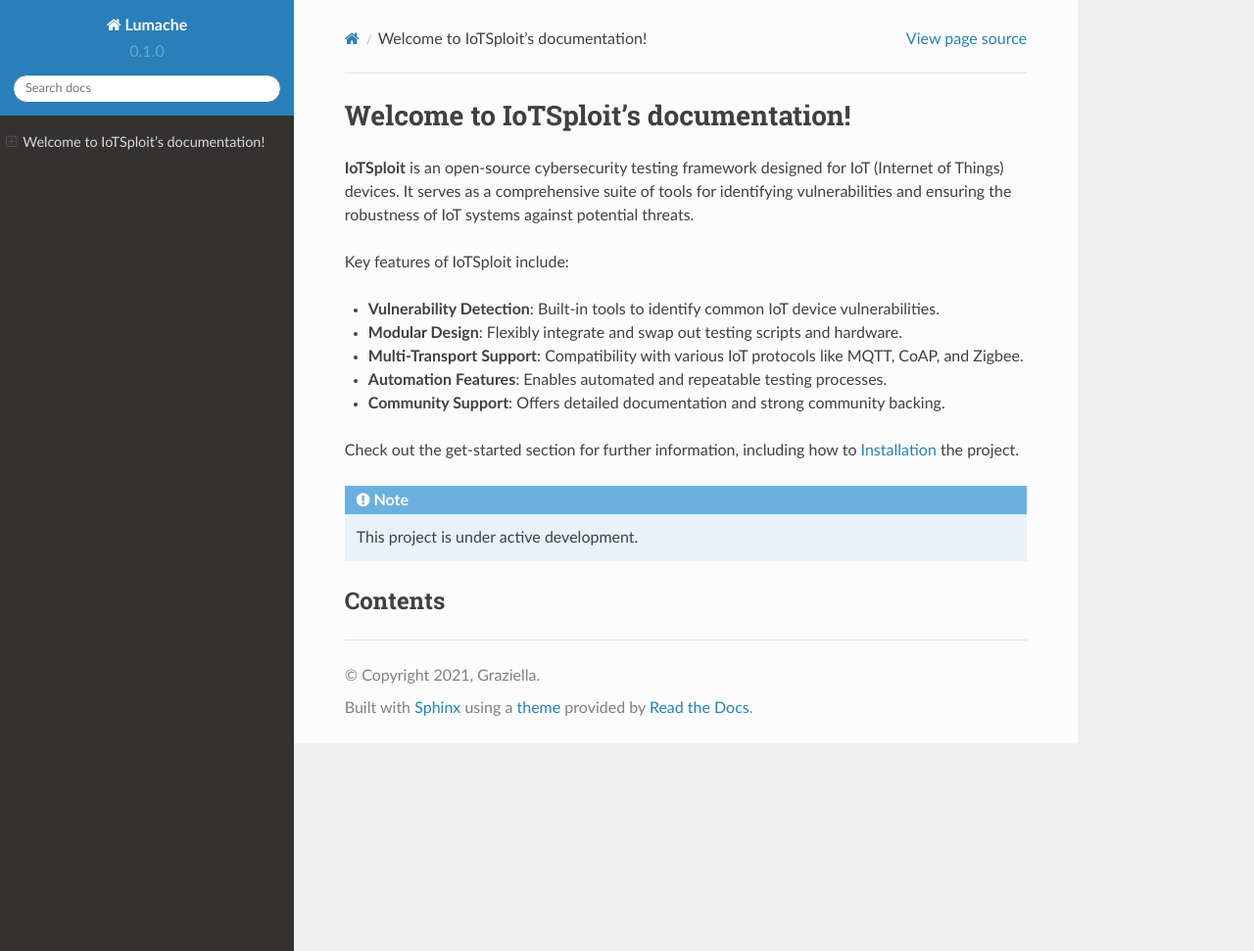
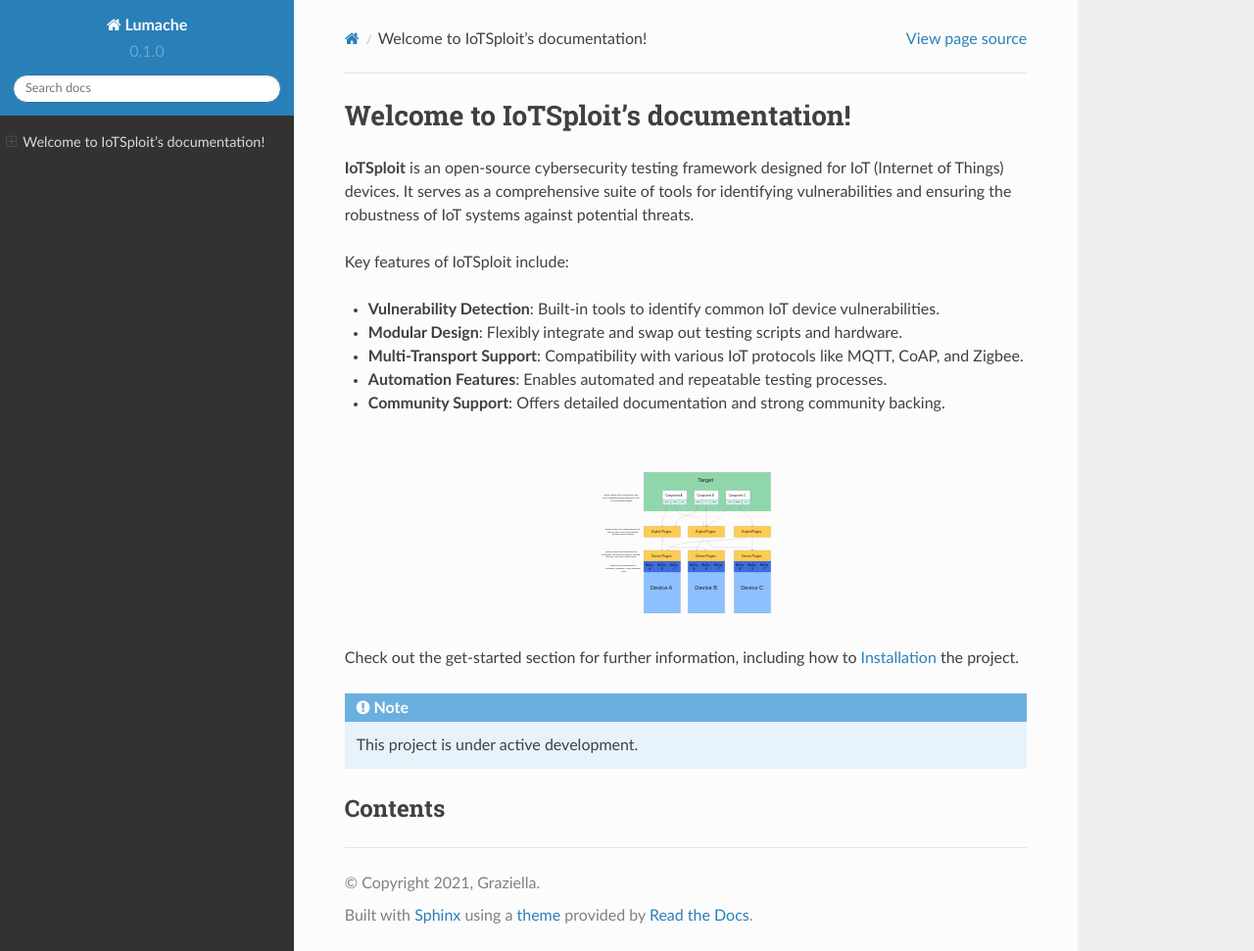
Before and after one commit to TKXB/iotsploit-tutorial, a Sphinx documentation site: the page built from docs/source/index.rst, in a window 1280 px wide and 971 px high. Shown: the whole window at 98% size. Built offline with Sphinx 7.4.7 and the Read the Docs theme 2.0.0, drawn with Linux system fonts in a browser that asks for light colours; pages that are not in the unit, such as notebooks, are missing from menus.

Commit message:
add structure image

```diff
--- a/docs/source/index.rst
+++ b/docs/source/index.rst
@@ -10,6 +10,11 @@ Key features of IoTSploit include:
 * **Multi-Transport Support**: Compatibility with various IoT protocols like MQTT, CoAP, and Zigbee.
 * **Automation Features**: Enables automated and repeatable testing processes.
 * **Community Support**: Offers detailed documentation and strong community backing.
+
+.. image:: ../images/structure.svg
+   :alt: IoTSploit Logo
+   :align: center
+   :width: 300px
 
 Check out the :doc:`get-started` section for further information, including
 how to :ref:`installation` the project.
```
Also changed, not shown: docs/images/structure.svg (added).
